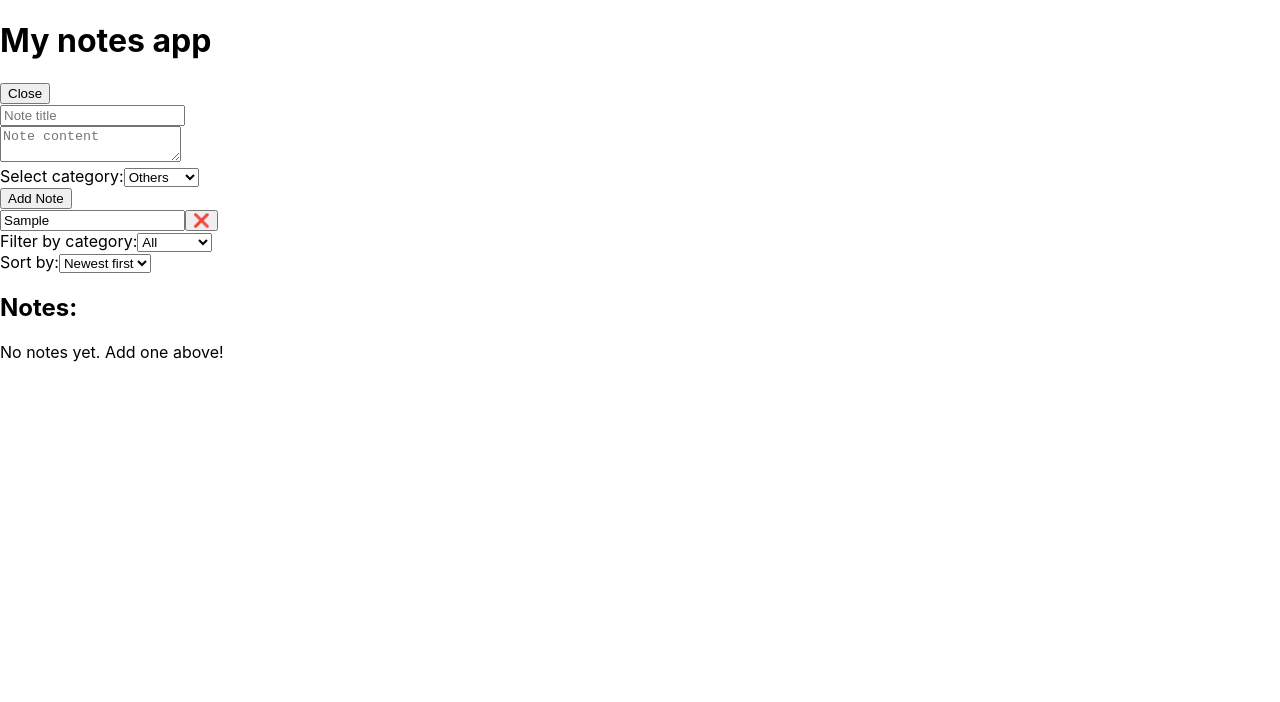
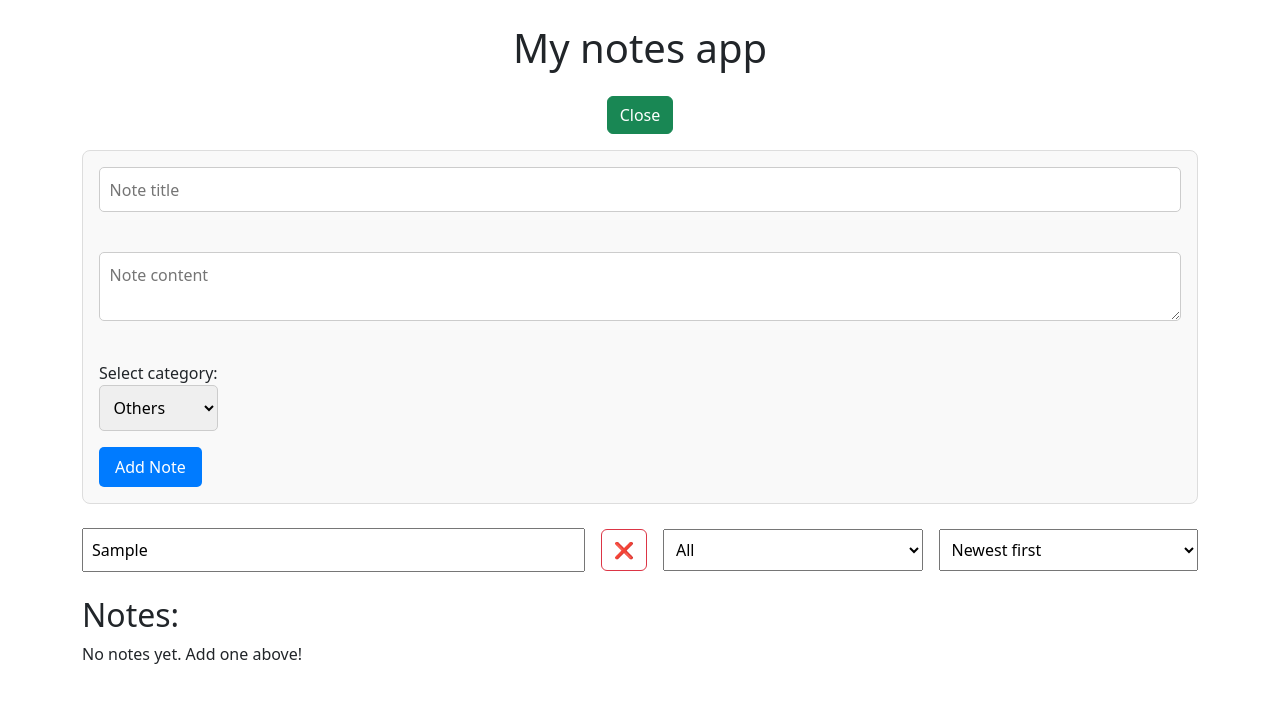
Before and after one commit to danevairena/Notes-app, a React (Create React App) app: page / in a window 1280 px wide. Both pictures are taken after typing "Sample" into the empty fields and a click on the button "Add new note". Shown: the top 702 px of the page. Built offline with nearby package versions, Linux system fonts and the light colour scheme.

Commit message:
added some bootstrap styling

```diff
--- a/src/App.css
+++ b/src/App.css
@@ -1,38 +1,106 @@
-.App {
-  text-align: center;
+/* Style the container */
+.container {
+  max-width: 800px; /* Set a max width to prevent stretching */
+  margin: 0 auto; /* Center the container */
+  padding: 20px;
 }
 
-.App-logo {
-  height: 40vmin;
-  pointer-events: none;
+/* Header styles */
+h1 {
+  font-size: 2rem;
+  font-weight: bold;
 }
 
-@media (prefers-reduced-motion: no-preference) {
-  .App-logo {
-    animation: App-logo-spin infinite 20s linear;
-  }
+/* Style the "Add new note" button */
+button {
+  padding: 10px 20px;
+  font-size: 1rem;
+  cursor: pointer;
+  border-radius: 5px;
 }
 
-.App-header {
-  background-color: #282c34;
-  min-height: 100vh;
-  display: flex;
-  flex-direction: column;
-  align-items: center;
-  justify-content: center;
-  font-size: calc(10px + 2vmin);
+/* Button colors for adding notes */
+.btn-primary {
+  background-color: #007bff;
+  color: white;
+  border: none;
+}
+
+.btn-primary:hover {
+  background-color: #0056b3;
+}
+
+/* Button colors for closing the form */
+.btn-secondary {
+  background-color: #6c757d;
   color: white;
 }
 
-.App-link {
-  color: #61dafb;
+.btn-secondary:hover {
+  background-color: #5a6268;
 }
 
-@keyframes App-logo-spin {
-  from {
-    transform: rotate(0deg);
-  }
-  to {
-    transform: rotate(360deg);
-  }
+/* Add space between buttons and form */
+.mb-3 {
+  margin-bottom: 16px;
 }
+
+/* Style the form and its fields */
+.note-form {
+  margin-bottom: 1.5rem;
+  padding: 1rem;
+  border: 1px solid #ddd;
+  border-radius: 8px;
+  background-color: #f9f9f9;
+}
+
+.note-form input,
+.note-form textarea,
+.note-form select {
+  display: block;
+  width: 100%;
+  padding: 0.6rem;
+  margin-bottom: 1rem;
+  border: 1px solid #ccc;
+  border-radius: 5px;
+}
+
+.note-form button {
+  padding: 0.5rem 1rem;
+  background-color: #007bff;
+  border: none;
+  color: white;
+  border-radius: 5px;
+  cursor: pointer;
+}
+
+.note-form button:hover {
+  background-color: #0056b3;
+}
+
+/* Style the Top Controls (Search, Filter, Sort) */
+.top-controls {
+  display: flex;
+  align-items: center;
+  justify-content: space-between;
+  flex-wrap: wrap;
+  gap: 1rem;
+  margin-bottom: 1.5rem;
+}
+
+.top-controls input[type="text"] {
+  flex: 2;
+  min-width: 200px;
+  padding: 0.5rem;
+}
+
+.top-controls select {
+  flex: 1;
+  min-width: 150px;
+  padding: 0.5rem;
+}
+
+.top-controls button {
+  flex: 0;
+  padding: 0.5rem 0.75rem;
+}
--- a/src/App.js
+++ b/src/App.js
@@ -60,6 +60,7 @@ function App() {
     );
     //reset the edit state to go back to default behavior (adding new notes)
     setEditNote(null);
+    setShowForm(false); //hide form after updating a note
   }
 
   //save notes to localStorage every time they change
@@ -104,11 +105,16 @@ function App() {
   //noteToEdit - the note we’re editing (used to pre-fill the form inputs)
   //show the form only when showForm is true
   return (
-    <div>
-      <h1>My notes app</h1>
-      <button onClick={() => setShowForm(!showForm)}>
-        {showForm ? "Close" : "Add new note"}
-      </button><br/>
+    <div className="container py-4">
+      <h1 className="text-center mb-4">My notes app</h1>
+
+      {/* Add new note button */}
+      <div className="d-flex justify-content-center mb-3">
+        <button className="btn btn-success" onClick={() => setShowForm(!showForm)}>
+          {showForm ? "Close" : editNote ? "Edit note" : "Add new note"}
+        </button>
+      </div>
+      {/* Add NoteForm conditionally */}
       {showForm && (
         <NoteForm
           onAddNote={addNote}
@@ -116,14 +122,21 @@ function App() {
           noteToEdit={editNote}
         />
       )}
+      <div className="top-controls">
         <input
           type="text"
           placeholder="Search notes..."
           value={searchQery}
          onChange={(e) => setSearchQuery(e.target.value)}
         />
-      <button onClick={() => setSearchQuery("")} aria-label="Clear search">❌</button><br/>
-      <label> Filter by category:
+        <button
+          onClick={() => setSearchQuery("")}
+          className="btn btn-outline-danger"
+          type="button"
+          aria-label="Clear search"
+        >
+          ❌
+        </button>
         <select
           name="categoryFilter"
           //force the select's value to match the state variable
@@ -137,8 +150,6 @@ function App() {
           <option value="Personal">Personal</option>
           <option value="Home">Home</option>
         </select>
-      </label><br/>
-      <label>Sort by:
         <select
           name="sortOption"
           value={sortOption}
@@ -149,8 +160,14 @@ function App() {
           <option value="titleAsc">Title A-Z</option>
           <option value="titleDesc">Title Z-A</option>
         </select>
-      </label><br/>
-      <NoteList notes={sortedNotes} onEditNote={setEditNote} onDeleteNote={deleteNote}/><br/>
+      </div>
+      <NoteList
+        notes={sortedNotes}
+        onEditNote={(note) => {
+          setEditNote(note);
+          setShowForm(true); //this shows the form when editing
+        }}
+        onDeleteNote={deleteNote}/><br/>
     </div>
   );
 }
--- a/src/components/NoteForm.js
+++ b/src/components/NoteForm.js
@@ -50,6 +50,7 @@ function NoteForm({ onAddNote, noteToEdit, onUpdateNote }) {
 
     return (
         //the function returns the form in jsx code
+        <div className="note-form">
             <form onSubmit={handleSubmit}>
                 <input
                     //Shows whatever is in the title state
@@ -79,8 +80,11 @@ function NoteForm({ onAddNote, noteToEdit, onUpdateNote }) {
                         <option value="Home">Home</option>
                     </select>
                 </label><br/>
-            <button type="submit">Add Note</button>
+                <button type="submit" className="btn btn-success">
+                    {noteToEdit ? "Update Note" : "Add Note"}
+                </button>
             </form>
+        </div>
     );
 }
 
--- a/src/components/NoteList.js
+++ b/src/components/NoteList.js
@@ -11,12 +11,16 @@ function NoteList({ notes, onEditNote, onDeleteNote }) {
                 <p>No notes yet. Add one above!</p>
             ):(
                 notes.map((note) => (
-                    <div key={note.id}>
-                        <h3>{note.title}</h3>
-                        <p>{note.content}</p>
-                        <p><strong>Category:</strong>{note.category}</p>
-                        <button onClick={() => onEditNote(note)}>Edit</button>{" "}
-                        <button onClick={() => onDeleteNote(note.id)}>Delete</button>
+                    <div className="card mb-3">
+                        <div key={note.id} className="card-body">
+                            <h3 className="card-title text-center">{note.title}</h3>
+                            <p className="text-center">{note.content}</p>
+                            <div className="d-flex justify-content-center align-items-center gap-3 mt-2 flex-wrap">
+                                <p className="card-text mb-0"><strong>{note.category}</strong></p>
+                                <button className="btn btn-sm btn-primary" onClick={() => onEditNote(note)}>Edit</button>
+                                <button className="btn btn-sm btn-danger" onClick={() => onDeleteNote(note.id)}>Delete</button>
+                            </div>
+                        </div>
                     </div>
                 )
             ))}
--- a/src/index.js
+++ b/src/index.js
@@ -3,6 +3,7 @@ import ReactDOM from 'react-dom/client';
 import './index.css';
 import App from './App';
 import reportWebVitals from './reportWebVitals';
+import 'bootstrap/dist/css/bootstrap.min.css';
 
 const root = ReactDOM.createRoot(document.getElementById('root'));
 root.render(
```
Lines whose indentation alone changed are shown as unchanged.
